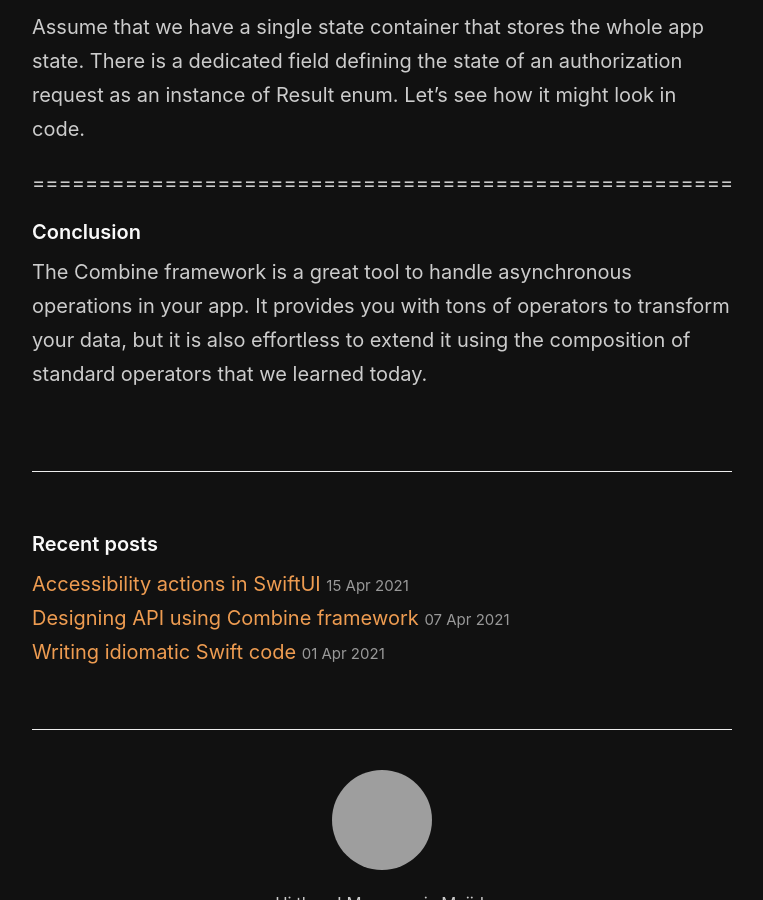
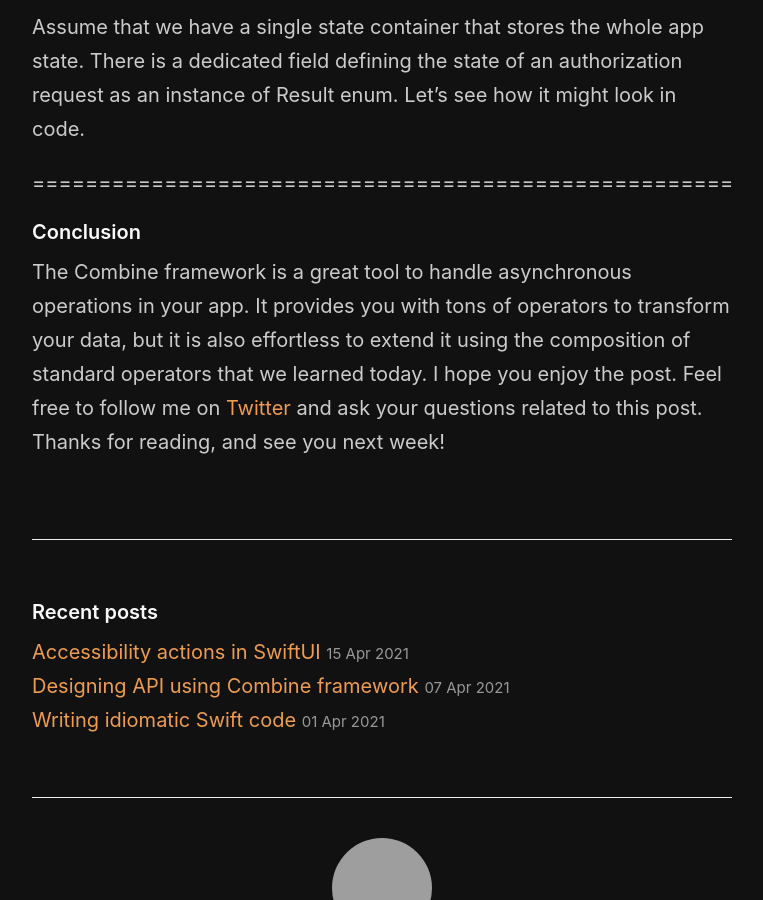
Before and after one commit to mecid/mecid.github.io, a Jekyll site: the page built from _posts/2021-04-28-building-custom-combine-operators-in-swift.md, in a window 1280 px wide and 900 px high, scrolled down 2147 px, cut to the strip 0-900 px from the top of the window. Shown: the whole strip, without its empty margins (258-1021 px from the left). Built offline with Jekyll 4.4.1, drawn with Linux system fonts in a browser that asks for light colours; grey boxes are pictures that could not be loaded.

Commit message:
conclusion added to custom combine operators post

```diff
--- a/_posts/2021-04-28-building-custom-combine-operators-in-swift.md
+++ b/_posts/2021-04-28-building-custom-combine-operators-in-swift.md
@@ -39,4 +39,4 @@ Assume that we have a single state container that stores the whole app state. Th
 =====================================================
 
 #### Conclusion
-The Combine framework is a great tool to handle asynchronous operations in your app. It provides you with tons of operators to transform your data, but it is also effortless to extend it using the composition of standard operators that we learned today.
+The Combine framework is a great tool to handle asynchronous operations in your app. It provides you with tons of operators to transform your data, but it is also effortless to extend it using the composition of standard operators that we learned today. I hope you enjoy the post. Feel free to follow me on [Twitter](https://twitter.com/mecid) and ask your questions related to this post. Thanks for reading, and see you next week!
```
